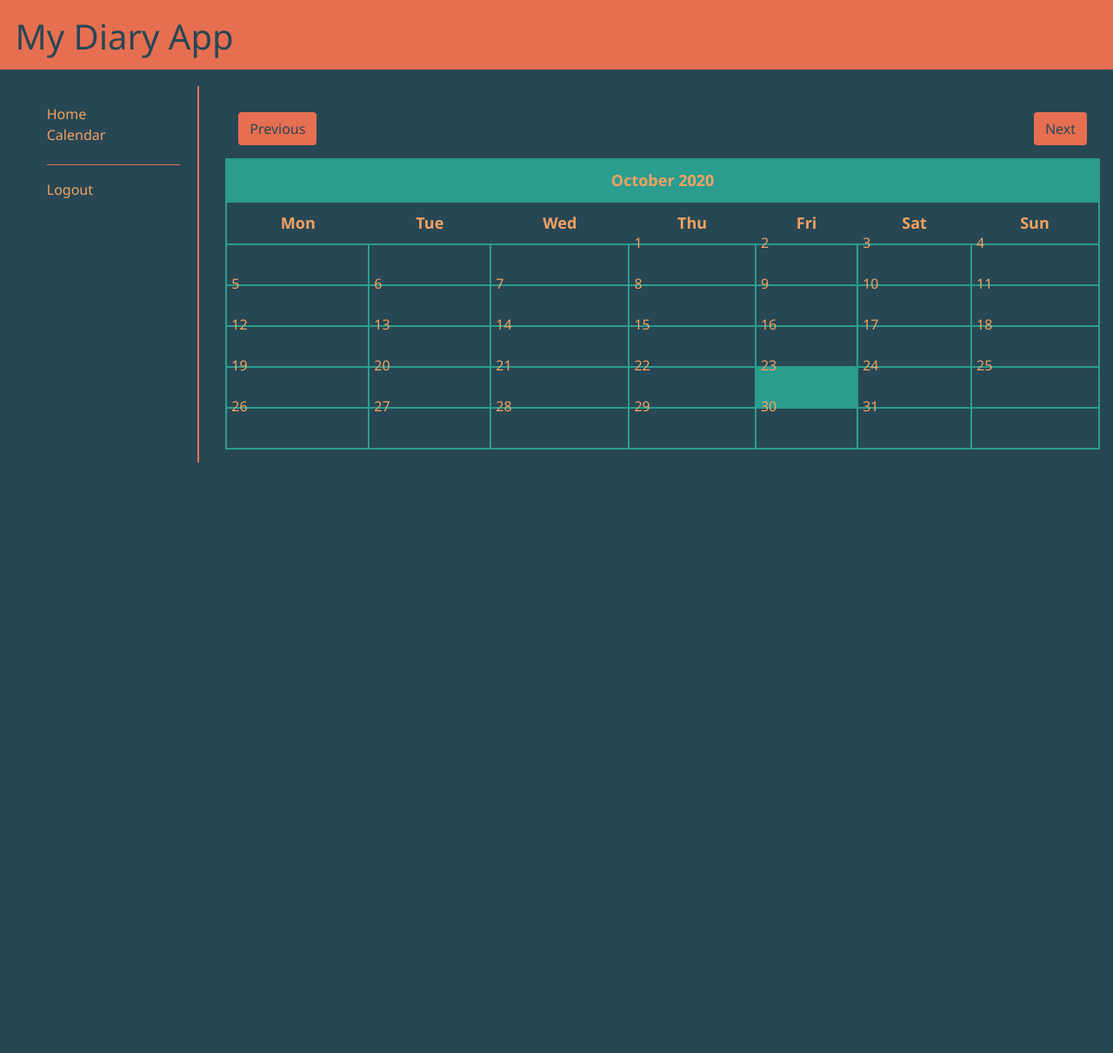
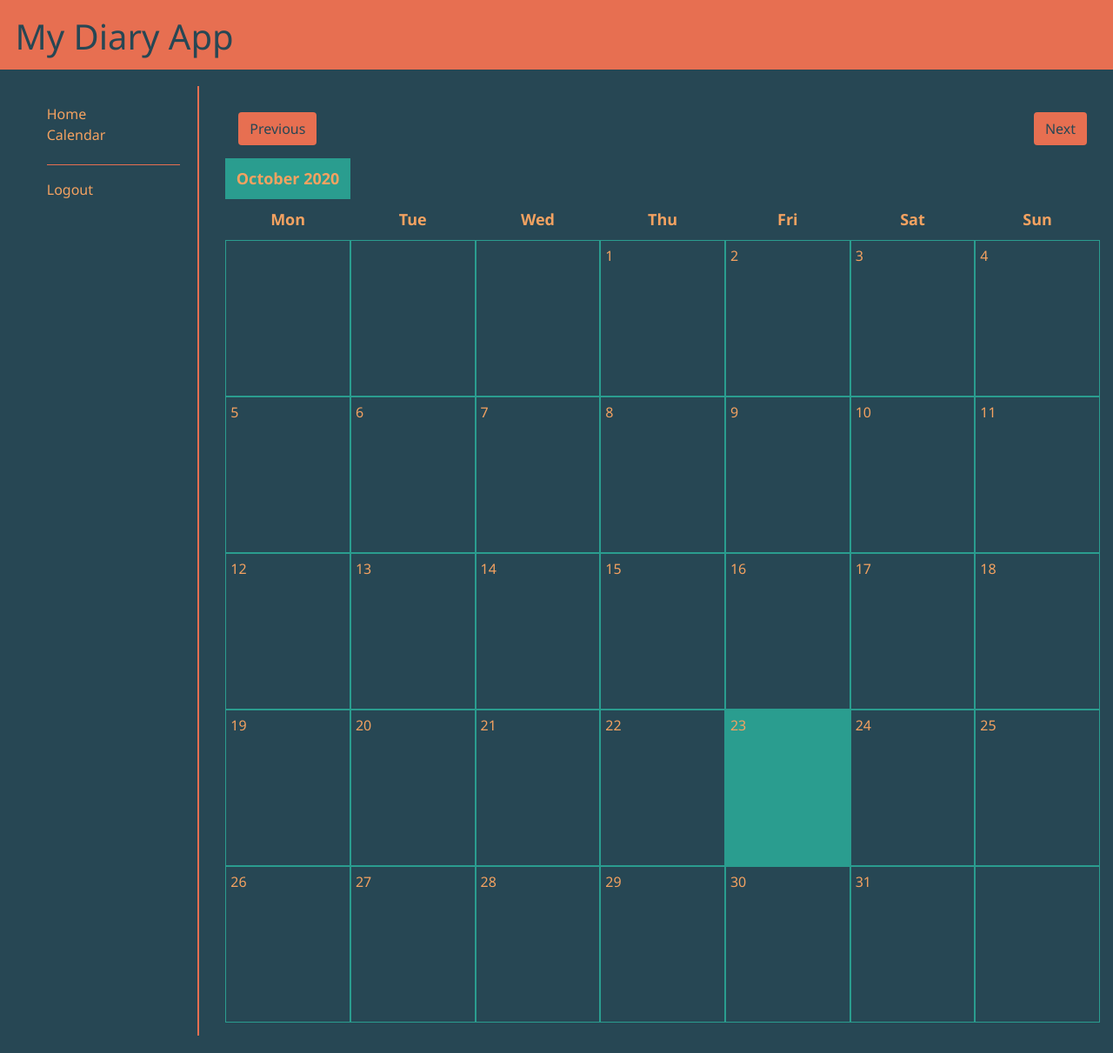
Before and after one commit to gylim0604/django-diary-app, a Django app: page /diary/calendar/ in a window 1280 px wide. Shown: the whole page at 87% size. Before the commit the page ends 532 px from the top, so only its background shows below. Run offline with Django 3.2, Linux system fonts and the light colour scheme; the visitor is signed in with stand-in values (Sample User, id 1); data that the repository does not hold is empty; some libraries are stand-ins or nearby versions.

Commit message:
made a responsive html calendar

```diff
--- a/diary_app/static/css/calendar.css
+++ b/diary_app/static/css/calendar.css
@@ -1,12 +1,8 @@
 /* Calendar styling */
 .calendar {
-    width: 100%;
-    max-height: 100%;
-    font-size: 10px;
-}
-
-.calendar tr, .calendar td {
-  border: 2px solid #2a9d8f;
+  width: 100%;
+  display: grid;
+  grid-template-columns: repeat(7, 1fr);
 }
 
 .calendar th {
@@ -15,12 +11,38 @@
   font-size: 18px;
 }
 
-.calendar td {
-  max-width: 5%;
-  height: 5vh;
-  padding: .5% 0px 0px .5%;
+.calendar tr, .calendar tbody {
+  grid-column: 1 / -1;
+  display: grid;
+  grid-template-columns: repeat(7, 1fr);
+ width: 100%;
 }
 
+.calendar td{
+	padding: 5px;
+	box-sizing:border-box;
+	border: 1px solid #2a9d8f;
+}
+.calendar td {
+	min-height: 180px;
+  display: flex;
+  flex-direction: column;
+}
+
+.calendar .days li:hover {
+	background: #d3d3d3;
+}
+
+.calendar .event {
+  flex: 0 0 auto;
+	font-size: 13px;
+	border-radius: 4px;
+	padding: 5px;
+	margin-bottom: 5px;
+	line-height: 14px;
+  text-decoration: none;
+  display: block;
+}
 .month {
   font-size: 25px;
   background-color:#2a9d8f;
@@ -62,3 +84,32 @@ ul {
 .today{
   background-color:#2a9d8f;
 }
+
+
+@media(max-width: 768px) {
+
+  .mon, .tue, .wed, .thu, .fri, .sat,.sun{
+		display: none;
+  }
+  .other-month{
+    display: none !important;
+  }
+	.calendar li {
+		height: auto !important;
+		width: 100%;
+		padding: 10px;
+		margin-bottom: -1px;
+	}
+
+  .calendar, .calendar tr, .calendar tbody {
+    grid-template-columns: 1fr;
+  }
+
+  .calendar  tr {
+    grid-column: 1 / 2;
+  }
+
+	.calendar .date {
+		align-self: flex-start;
+	}
+}
--- a/diary_app/utils.py
+++ b/diary_app/utils.py
@@ -16,6 +16,7 @@ class Calendar(HTMLCalendar):
         entries_per_day = entries.filter(entry_date__day = day)[:2]
         d = ''
         for entry in entries_per_day:
+            # format title to not overflow, might be redundant
             title = entry.title if len(entry.title) < 30 else entry.title[:27] + "..."
             d += f'<li>{title}</li>'
 
@@ -24,17 +25,17 @@ class Calendar(HTMLCalendar):
 
         if day != 0:
             if s == datetime.today().strftime('%Y-%m-%d'):
-                 return f'<td class="today"> <a href="{ reverse("entries", args={s}) } "> <span class="date">{day}</span> <ul> {d} </ul> </a> </td>'
+                 return f'<td class="today"> <a href="{ reverse("entries", args={s}) } "> <div class="date">{day}</div> <div class="event"><ul> {d} </ul></div> </a> </td>'
             else:
-                return f'<td> <a href="{ reverse("entries", args={s}) } "> <span class="date">{day}</span> <ul> {d} </ul> </a> </td>'
-        return '<td></td>'
+                return f'<td class="day"> <a href="{ reverse("entries", args={s}) } "> <div class="date">{day}</div> <div class="event"><ul> {d} </ul></div> </a> </td>'
+        return '<td class="other-month" ></td>'
 
     # format the week in a table row
     def formatweek(self, s, theweek, entries):
         week = ''
         for d, weekday in theweek:
             week += self.formatday(s,d, entries)
-        return f'<tr> {week} </tr>'
+        return f'<tr class="week"> {week} </tr>'
 
     def formatmonth(self,user, withyear=True):
         entries = Entry.objects.filter( author=user.id,entry_date__year=self.year, entry_date__month=self.month)
```
Also changed, not shown: diary_app/views.py (line endings or trailing spaces).
